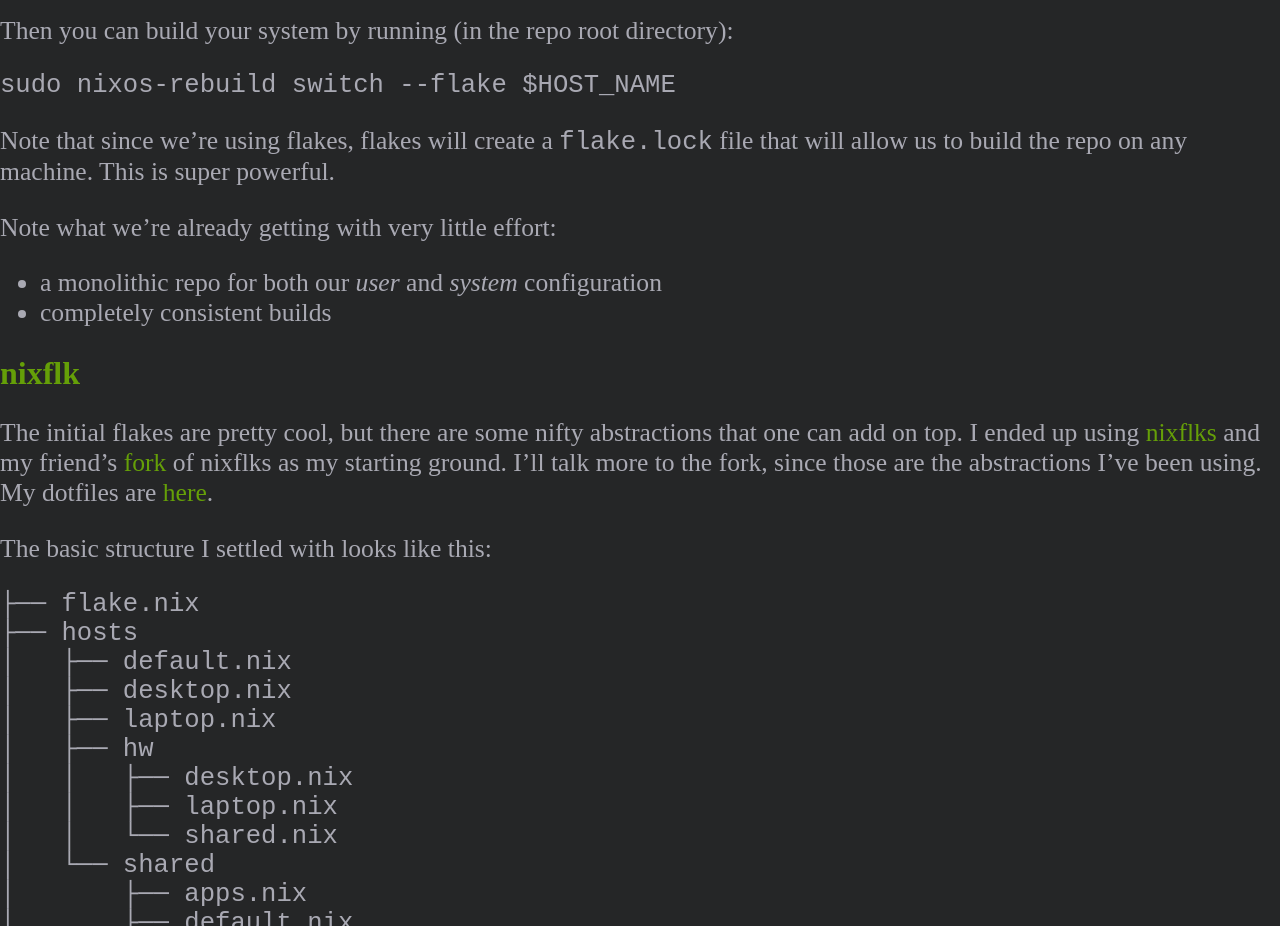
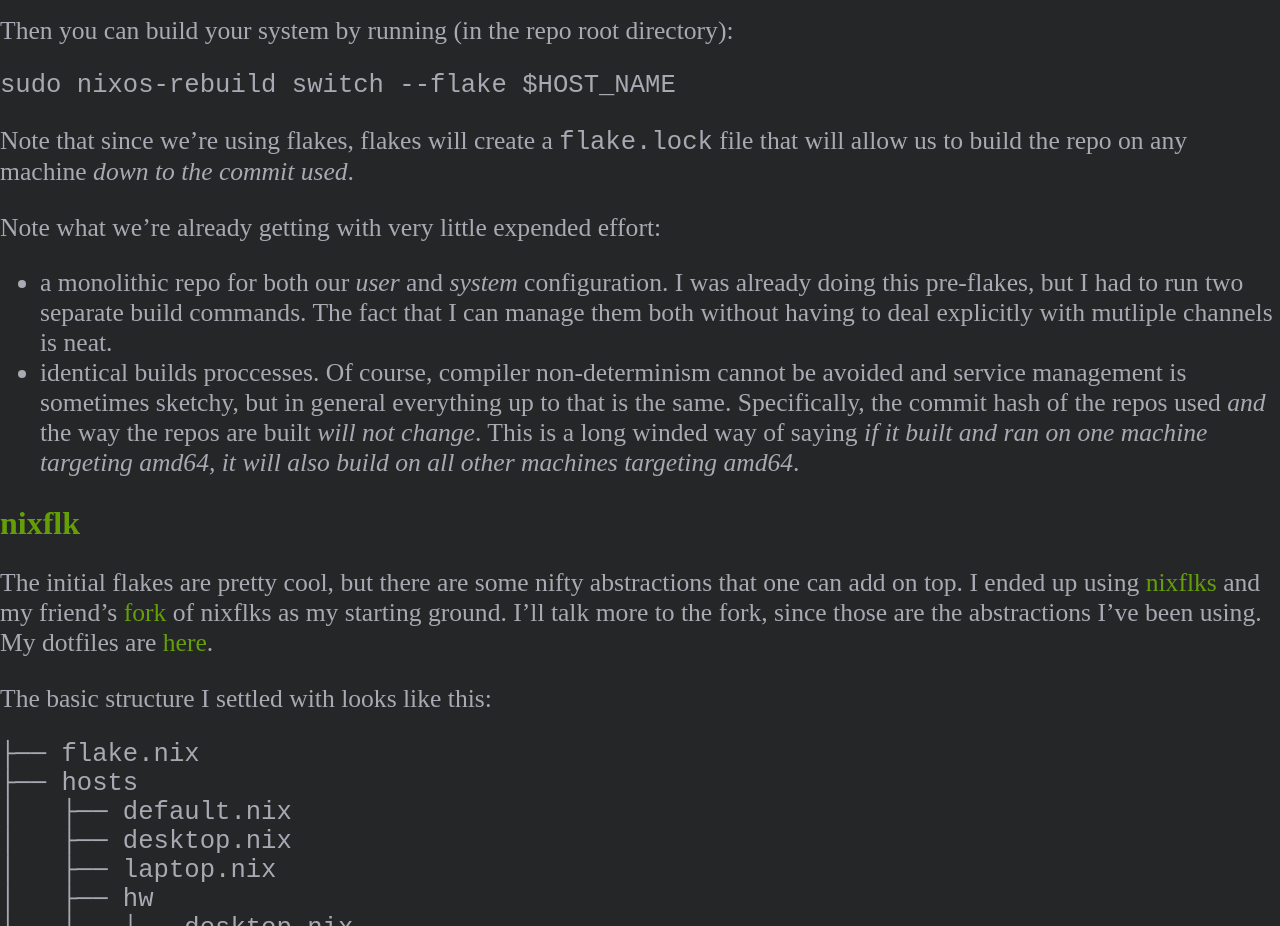
Before and after one commit to DieracDelta/DieracDelta.github.io, a plain HTML site: page posts/2021-01-09-flakes.html in a window 1280 px wide. Shown: the part 1440-2366 px from the top of the page. Drawn offline with Linux system fonts and the light colour scheme.

Commit message:
Deploying to gh-pages from  @ 2e33775f1ed33ea2244ab48c4a170a97e50c966b 🚀

```diff
--- a/posts/2021-01-09-flakes.html
+++ b/posts/2021-01-09-flakes.html
@@ -55,11 +55,11 @@
 <p>Before building your system, flakes requires that the directory you’re building from be a git repo, and that all files being used in the build be staged.</p>
 <p>Then you can build your system by running (in the repo root directory):</p>
 <div class="sourceCode" id="cb2"><pre class="sourceCode sh"><code class="sourceCode bash"><span id="cb2-1"><a href="#cb2-1" aria-hidden="true"></a><span class="fu">sudo</span> nixos-rebuild switch --flake <span class="va">$HOST_NAME</span></span></code></pre></div>
-<p>Note that since we’re using flakes, flakes will create a <code>flake.lock</code> file that will allow us to build the repo on any machine. This is super powerful.</p>
-<p>Note what we’re already getting with very little effort:</p>
+<p>Note that since we’re using flakes, flakes will create a <code>flake.lock</code> file that will allow us to build the repo on any machine <em>down to the commit used</em>.</p>
+<p>Note what we’re already getting with very little expended effort:</p>
 <ul>
-<li>a monolithic repo for both our <em>user</em> and <em>system</em> configuration</li>
-<li>completely consistent builds</li>
+<li>a monolithic repo for both our <em>user</em> and <em>system</em> configuration. I was already doing this pre-flakes, but I had to run two separate build commands. The fact that I can manage them both without having to deal explicitly with mutliple channels is neat.</li>
+<li>identical builds proccesses. Of course, compiler non-determinism cannot be avoided and service management is sometimes sketchy, but in general everything up to that is the same. Specifically, the commit hash of the repos used <em>and</em> the way the repos are built <em>will not change</em>. This is a long winded way of saying <em>if it built and ran on one machine targeting amd64, it will also build on all other machines targeting amd64</em>.</li>
 </ul>
 <h2 id="nixflk">nixflk</h2>
 <p>The initial flakes are pretty cool, but there are some nifty abstractions that one can add on top. I ended up using <a href="https://github.com/nrdxp/nixflk">nixflks</a> and my friend’s <a href="https://github.com/gytis-ivaskevicius/nixfiles">fork</a> of nixflks as my starting ground. I’ll talk more to the fork, since those are the abstractions I’ve been using. My dotfiles are <a href="https://github.com/DieracDelta/flakes">here</a>.</p>
```
